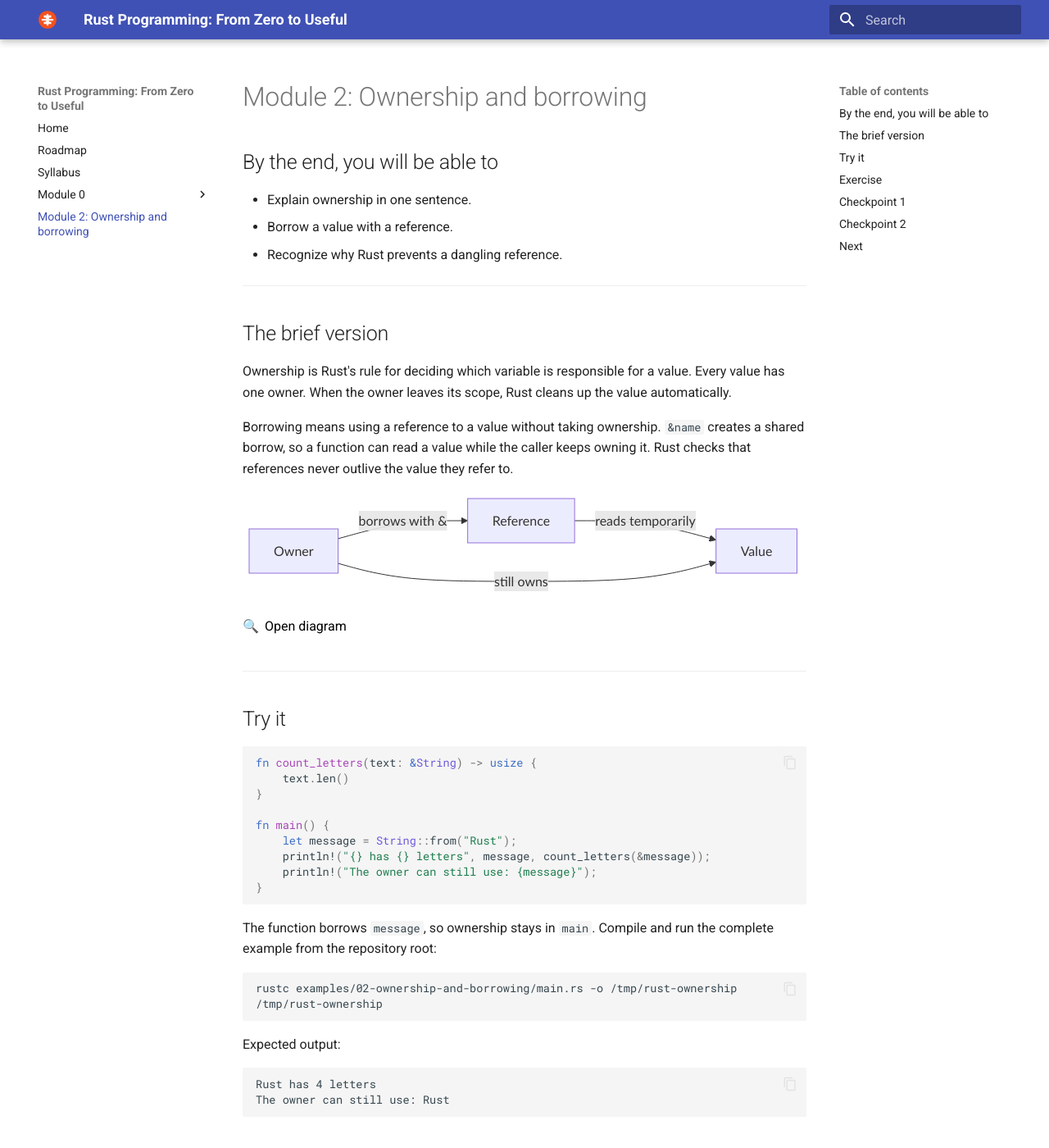
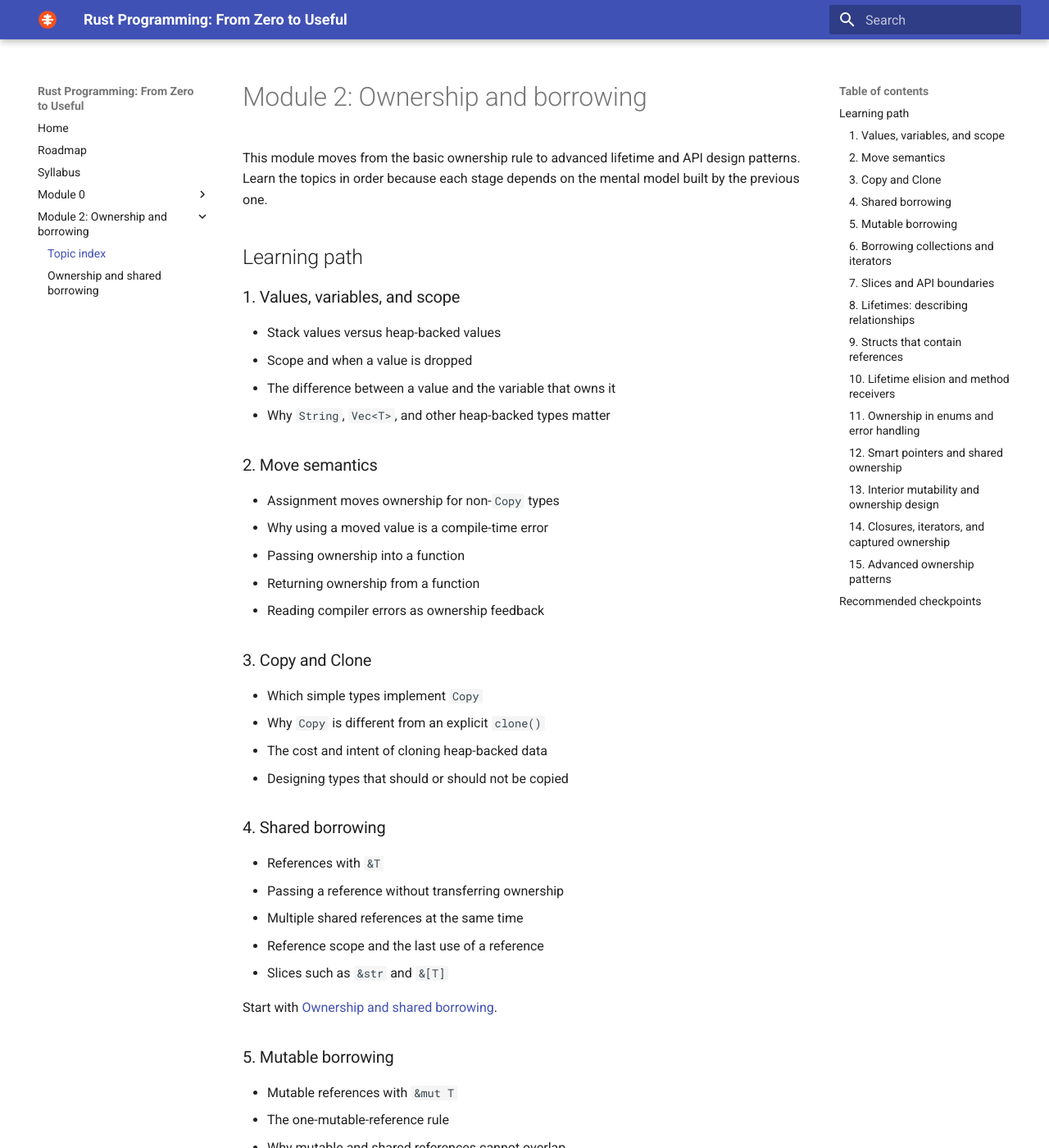
Before and after one commit to robobe/rust_programming, an MkDocs documentation site: the page built from docs/modules/02-ownership-and-borrowing/index.md, in a window 1280 px wide and 1400 px high. Shown: the whole window at 82% size. Built offline with MkDocs 1.6.1 and Material for MkDocs 9.7.7, drawn with Linux system fonts in a browser that asks for light colours; some of the changed text lies outside the part shown.

Commit message:
Add ownership and borrowing topic index

````diff
--- a/docs/modules/02-ownership-and-borrowing/index.md
+++ b/docs/modules/02-ownership-and-borrowing/index.md
@@ -1,92 +1,137 @@
 # Module 2: Ownership and borrowing
 
-## By the end, you will be able to
+This module moves from the basic ownership rule to advanced lifetime and API
+design patterns. Learn the topics in order because each stage depends on the
+mental model built by the previous one.
 
-- Explain ownership in one sentence.
-- Borrow a value with a reference.
-- Recognize why Rust prevents a dangling reference.
+## Learning path
 
----
+### 1. Values, variables, and scope
 
-## The brief version
+- Stack values versus heap-backed values
+- Scope and when a value is dropped
+- The difference between a value and the variable that owns it
+- Why `String`, `Vec<T>`, and other heap-backed types matter
 
-Ownership is Rust's rule for deciding which variable is responsible for a
-value. Every value has one owner. When the owner leaves its scope, Rust cleans
-up the value automatically.
+### 2. Move semantics
 
-Borrowing means using a reference to a value without taking ownership. `&name`
-creates a shared borrow, so a function can read a value while the caller keeps
-owning it. Rust checks that references never outlive the value they refer to.
+- Assignment moves ownership for non-`Copy` types
+- Why using a moved value is a compile-time error
+- Passing ownership into a function
+- Returning ownership from a function
+- Reading compiler errors as ownership feedback
 
-```mermaid
-flowchart LR
-  O[Owner] -->|borrows with &| R[Reference]
-  R -->|reads temporarily| V[Value]
-  O -->|still owns| V
-```
+### 3. Copy and Clone
 
----
+- Which simple types implement `Copy`
+- Why `Copy` is different from an explicit `clone()`
+- The cost and intent of cloning heap-backed data
+- Designing types that should or should not be copied
 
-## Try it
+### 4. Shared borrowing
 
-```rust
-fn count_letters(text: &String) -> usize {
-    text.len()
-}
+- References with `&T`
+- Passing a reference without transferring ownership
+- Multiple shared references at the same time
+- Reference scope and the last use of a reference
+- Slices such as `&str` and `&[T]`
 
-fn main() {
-    let message = String::from("Rust");
-    println!("{} has {} letters", message, count_letters(&message));
-    println!("The owner can still use: {message}");
-}
-```
+Start with [Ownership and shared borrowing](ownership-and-borrowing.md).
 
-The function borrows `message`, so ownership stays in `main`. Compile and run
-the complete example from the repository root:
+### 5. Mutable borrowing
 
-```bash
-rustc examples/02-ownership-and-borrowing/main.rs -o /tmp/rust-ownership
-/tmp/rust-ownership
-```
+- Mutable references with `&mut T`
+- The one-mutable-reference rule
+- Why mutable and shared references cannot overlap
+- Reborrowing and short mutable-borrow scopes
+- Designing functions that mutate through references
 
-Expected output:
+### 6. Borrowing collections and iterators
 
-```text
-Rust has 4 letters
-The owner can still use: Rust
-```
+- Borrowing elements from `String`, `Vec<T>`, and maps
+- Iterating with `iter`, `iter_mut`, and `into_iter`
+- Avoiding mutation while an element is borrowed
+- Returning references into collections safely
 
-## Exercise
+### 7. Slices and API boundaries
 
-Change `count_letters` to accept `&str` instead of `&String`. The call in
-`main` still works, and the function can now accept both string literals and
-`String` values.
+- Prefer `&str` over `&String` in read-only APIs
+- Prefer slices such as `&[T]` over concrete collections where possible
+- Choosing owned values versus borrowed parameters
+- Using `AsRef`, `Borrow`, and generic bounds when they add real value
 
----
+### 8. Lifetimes: describing relationships
 
-## Checkpoint 1
+- Why a reference needs a valid lifetime
+- Lifetime annotations describe relationships, not durations
+- Shared lifetime parameters in functions
+- Returning a reference tied to an input
+- Why lifetimes do not make data live longer
 
-<div class="quiz" data-answer="b">
-<p>Who is responsible for cleaning up a value?</p>
-<label><input type="radio" name="ownership-owner" value="a"> Every reference</label><br>
-<label><input type="radio" name="ownership-owner" value="b"> The value's owner</label><br>
-<label><input type="radio" name="ownership-owner" value="c"> The compiler at random</label><br>
-<button class="quiz-check">Check answer</button>
-<p class="quiz-result"></p>
-</div>
+### 9. Structs that contain references
 
-## Checkpoint 2
+- Lifetime parameters on structs and enums
+- Borrowed views versus owned data
+- `'static` references and what they really mean
+- When a lifetime makes an API harder to use
+- Replacing a borrowed struct with an owned type when appropriate
 
-<div class="quiz" data-answer="a">
-<p>What does `&message` create?</p>
-<label><input type="radio" name="ownership-borrow" value="a"> A shared borrow</label><br>
-<label><input type="radio" name="ownership-borrow" value="b"> A second owner</label><br>
-<label><input type="radio" name="ownership-borrow" value="c"> A copy of the string</label><br>
-<button class="quiz-check">Check answer</button>
-<p class="quiz-result"></p>
-</div>
+### 10. Lifetime elision and method receivers
 
-## Next
+- The compiler's lifetime elision rules
+- Why common functions need no explicit annotations
+- Lifetimes in methods with `&self` and `&mut self`
+- When explicit annotations improve clarity
 
-Continue with mutable borrowing and the rule that a value may have either one
-mutable reference or many shared references at a time.
+### 11. Ownership in enums and error handling
+
+- Moving values into and out of `Option<T>` and `Result<T, E>`
+- Borrowing with `as_ref` and `as_mut`
+- Matching without moving unnecessarily
+- Ownership while propagating errors with `?`
+
+### 12. Smart pointers and shared ownership
+
+- `Box<T>` for heap allocation and recursive types
+- `Rc<T>` for shared ownership in single-threaded code
+- `Arc<T>` for shared ownership across threads
+- `RefCell<T>` for checked-at-runtime interior mutability
+- `Mutex<T>` and `RwLock<T>` for synchronized mutation
+
+### 13. Interior mutability and ownership design
+
+- When mutation through an immutable binding is useful
+- The difference between compile-time and runtime borrow checking
+- Avoiding `RefCell` borrow panics
+- Combining `Arc` with `Mutex` or `RwLock`
+- Choosing the simplest ownership model that fits the design
+
+### 14. Closures, iterators, and captured ownership
+
+- Closures borrowing from their environment
+- `move` closures and ownership transfer
+- `Fn`, `FnMut`, and `FnOnce`
+- Returning closures and captured data
+- Ownership through iterator adapters
+
+### 15. Advanced ownership patterns
+
+- Self-referential data and why it is difficult
+- Pinning and `Pin<T>`
+- Ownership across `async` tasks and `.await`
+- `Send` and `Sync` as thread-safety boundaries
+- FFI ownership and `unsafe` contracts
+- Designing zero-copy APIs without exposing fragile lifetimes
+
+## Recommended checkpoints
+
+At each stage, be able to answer these questions:
+
+1. Who owns this value right now?
+2. Is this operation moving, copying, cloning, or borrowing it?
+3. Can this reference outlive the value it points to?
+4. Would an owned value make this API simpler?
+
+The goal is not to add lifetime annotations everywhere. The goal is to make
+ownership explicit enough that the compiler and the API communicate the same
+design.
--- a/mkdocs.yml
+++ b/mkdocs.yml
@@ -37,4 +37,6 @@ nav:
       - From source to DEB: modules/00-first-lesson/from-source-to-deb.md
       - Linux compiler output: modules/00-first-lesson/linux-compiler-output.md
       - Workspace with a binary and library: modules/00-first-lesson/cargo-workspace.md
-  - "Module 2: Ownership and borrowing": modules/02-ownership-and-borrowing/index.md
+  - "Module 2: Ownership and borrowing":
+      - Topic index: modules/02-ownership-and-borrowing/index.md
+      - Ownership and shared borrowing: modules/02-ownership-and-borrowing/ownership-and-borrowing.md
````
Also changed, not shown: docs/modules/02-ownership-and-borrowing/ownership-and-borrowing.md (added, +92 -0 lines), 11 other files.
